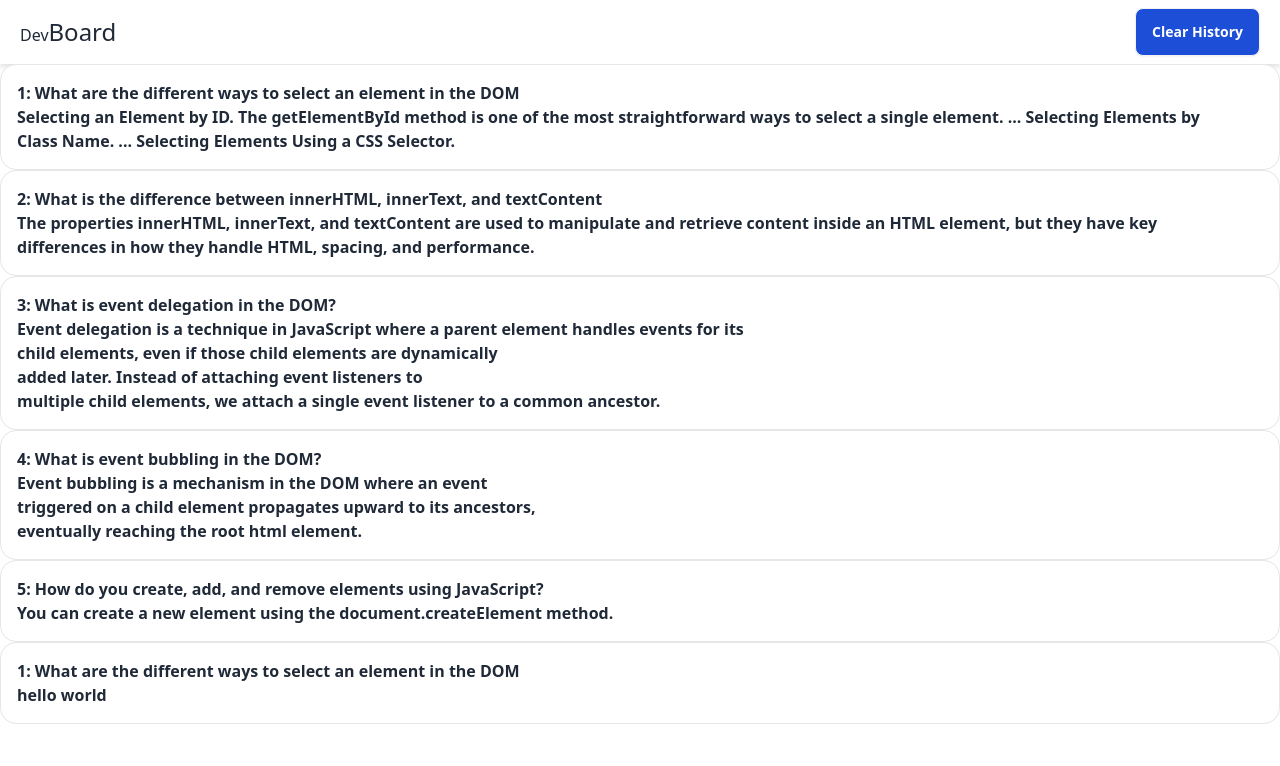
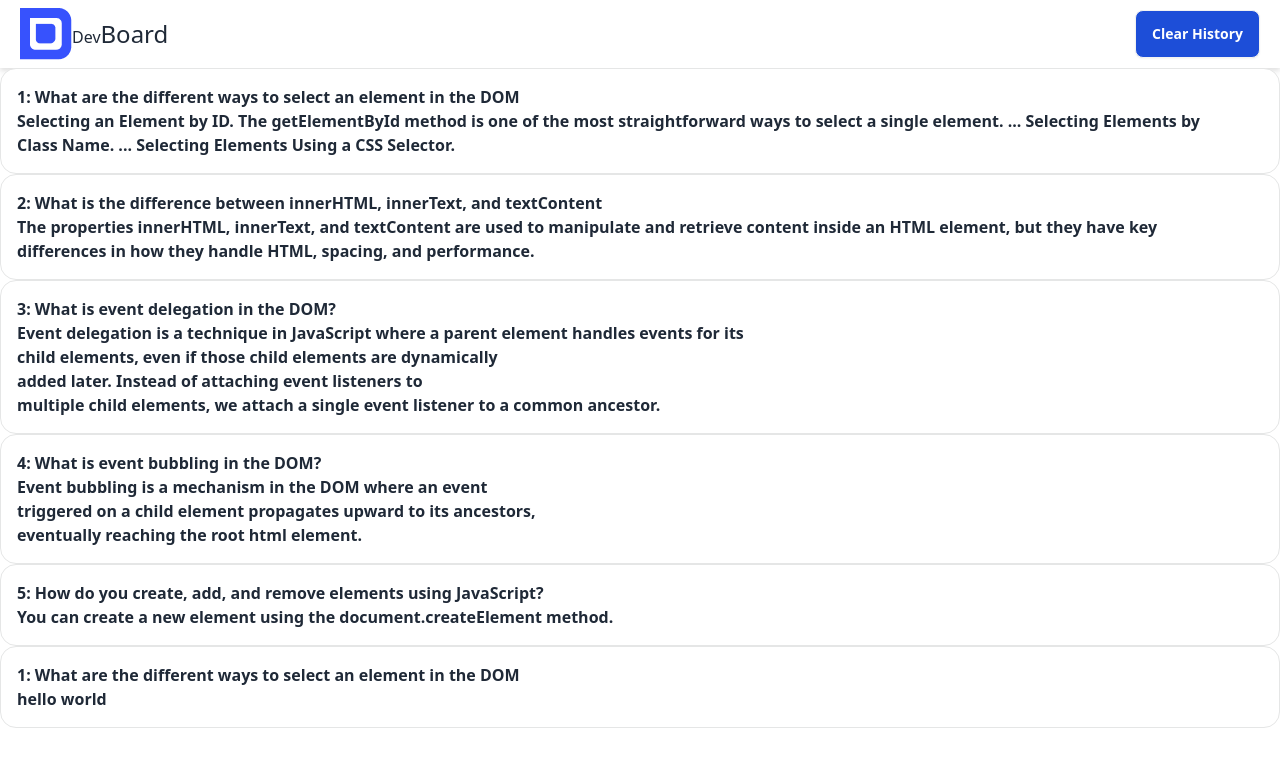
Before and after one commit to Riad-Chowdhury/assignment5, a plain HTML site: page node.html in a window 1280 px wide. Drawn offline with nearby package versions, Linux system fonts and the light colour scheme.

Commit message:
add project

```diff
--- a/node.html
+++ b/node.html
@@ -11,7 +11,7 @@
     <nav class="bg-base-100">
         <div class="navbar bg-base-500 bg-white drop-shadow-md px-5 ">
             <div class="flex-1">
-              <img src="A5-Dev-Board/assets/logo.png" alt="">
+              <img src="assets/logo.png" alt="">
               <h1>Dev<span class="text-2xl">Board</span></h1>
             </div>
             <div class="flex-none">
```
